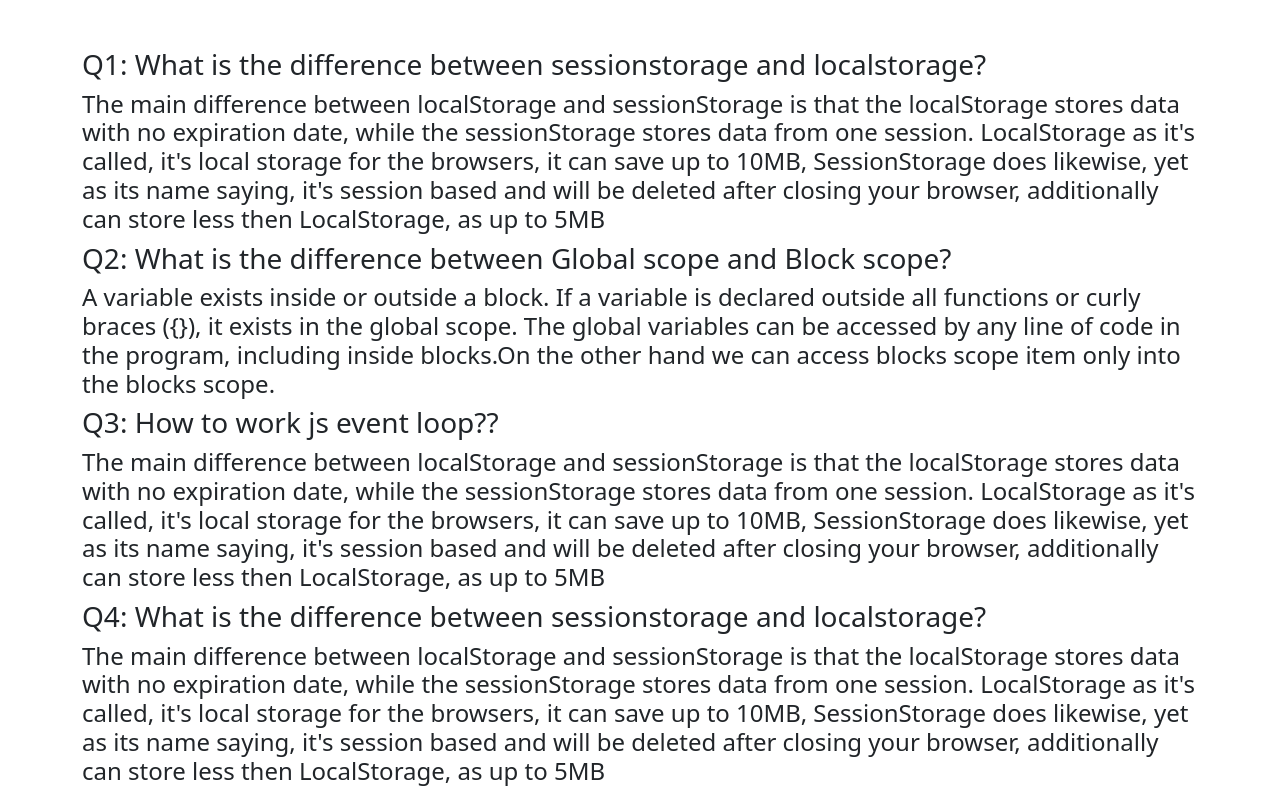
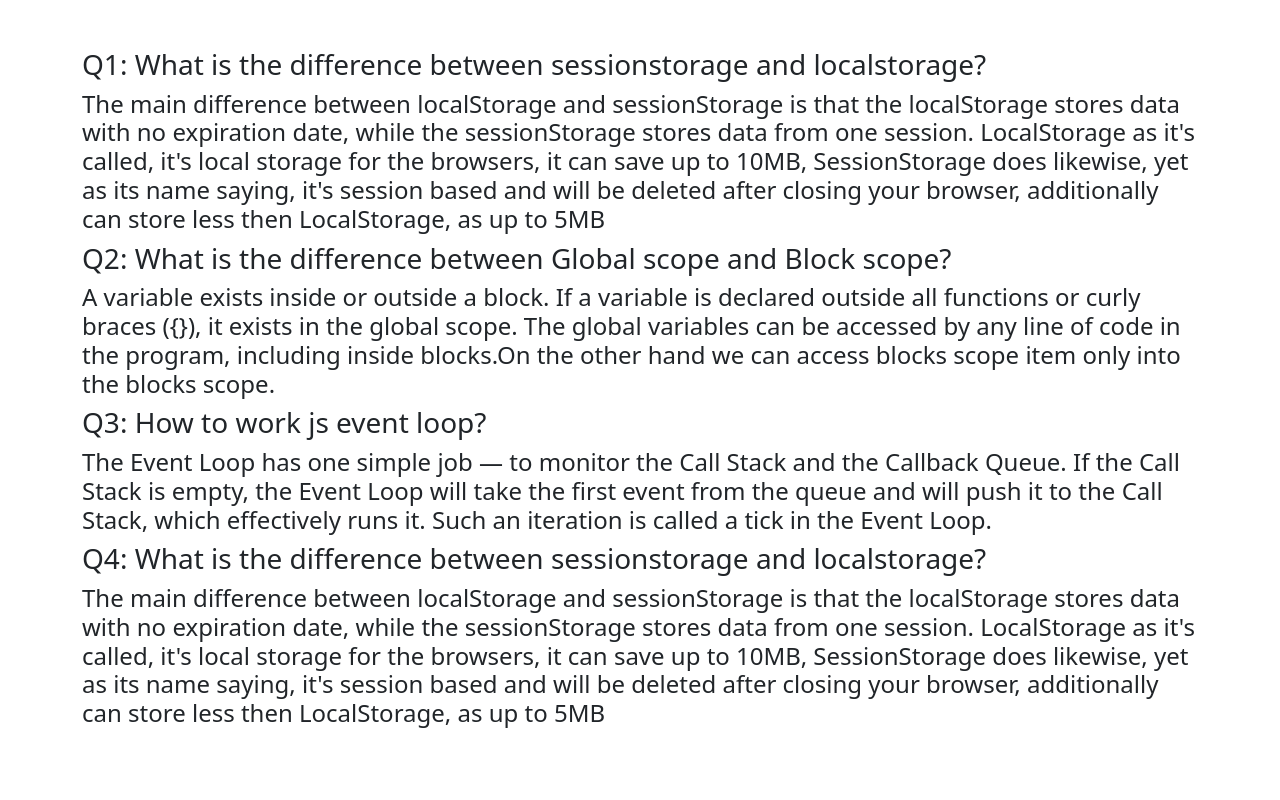
Before and after one commit to Bijoykrishna11/assignment7, a plain HTML site: page blog.html in a window 1280 px wide. Drawn offline with nearby package versions, Linux system fonts and the light colour scheme.

Commit message:
event loop questien

```diff
--- a/blog.html
+++ b/blog.html
@@ -31,14 +31,10 @@
                 item only into the blocks scope.</h4>
         </div>
         <div>
-            <h3>Q3: How to work js event loop??</h3>
-            <h4 class="fw-normal">The main difference between localStorage and sessionStorage is that the localStorage
-                stores data with no
-                expiration date, while the sessionStorage stores data from one session.
-
-                LocalStorage as it's called, it's local storage for the browsers, it can save up to 10MB, SessionStorage
-                does likewise, yet as its name saying, it's session based and will be deleted after closing your
-                browser, additionally can store less then LocalStorage, as up to 5MB</h4>
+            <h3>Q3: How to work js event loop?</h3>
+            <h4 class="fw-normal">The Event Loop has one simple job — to monitor the Call Stack and the Callback Queue.
+                If the Call Stack is empty, the Event Loop will take the first event from the queue and will push it to
+                the Call Stack, which effectively runs it. Such an iteration is called a tick in the Event Loop.</h4>
         </div>
         <div>
             <h3>Q4: What is the difference between sessionstorage and localstorage?</h3>
```
